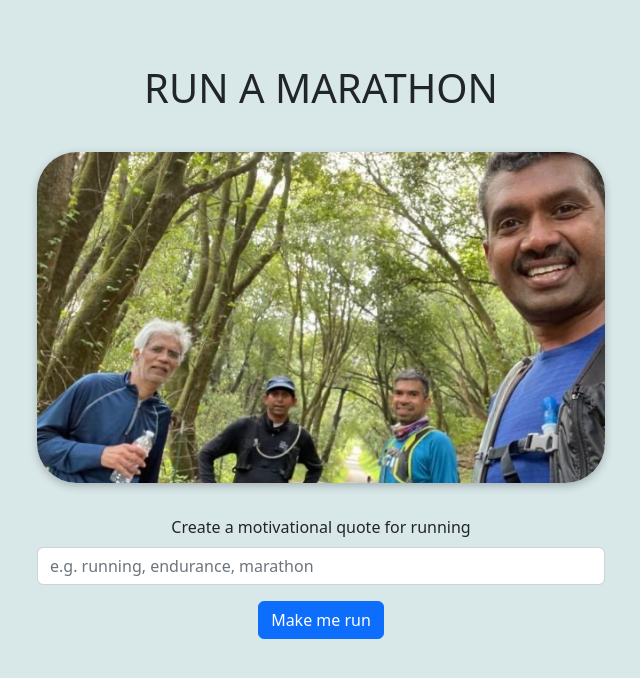
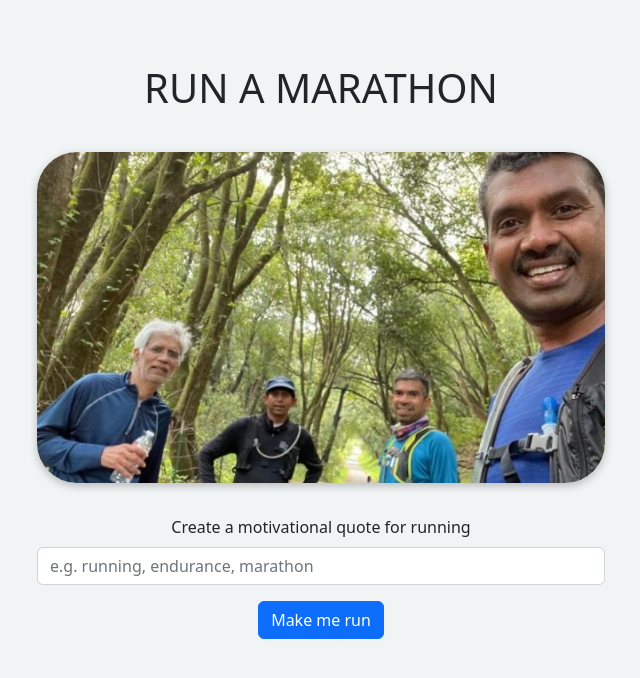
Before and after one commit to gak-github/rungpt, a Next.js app: page / in a window 1280 px wide. Shown: the top 678 px of the page, without its empty margins (319-959 px from the left). Built offline with nearby package versions, Linux system fonts and the light colour scheme.

Commit message:
background color change

```diff
--- a/pages/index.js
+++ b/pages/index.js
@@ -15,7 +15,6 @@ export default function Home() {
     e.preventDefault();
     const formData = new FormData(e.target);
     const prompt = formData.get("prompt")?.toString().trim();
-    console.log("======prompt====", prompt);
     if (prompt) {
       try {
         setQuote("");
--- a/styles/globals.css
+++ b/styles/globals.css
@@ -11,7 +11,7 @@
   }
 
   body {
-    background: #d8e7e8;
+    background: #f0f4f4eb;
   }
 
   a {
```
